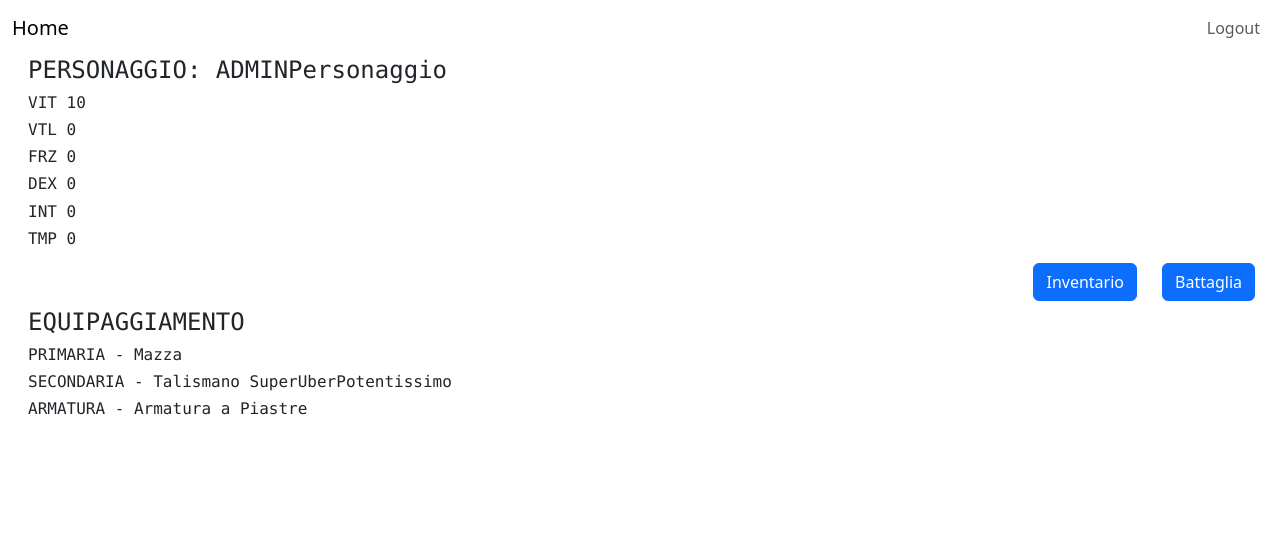
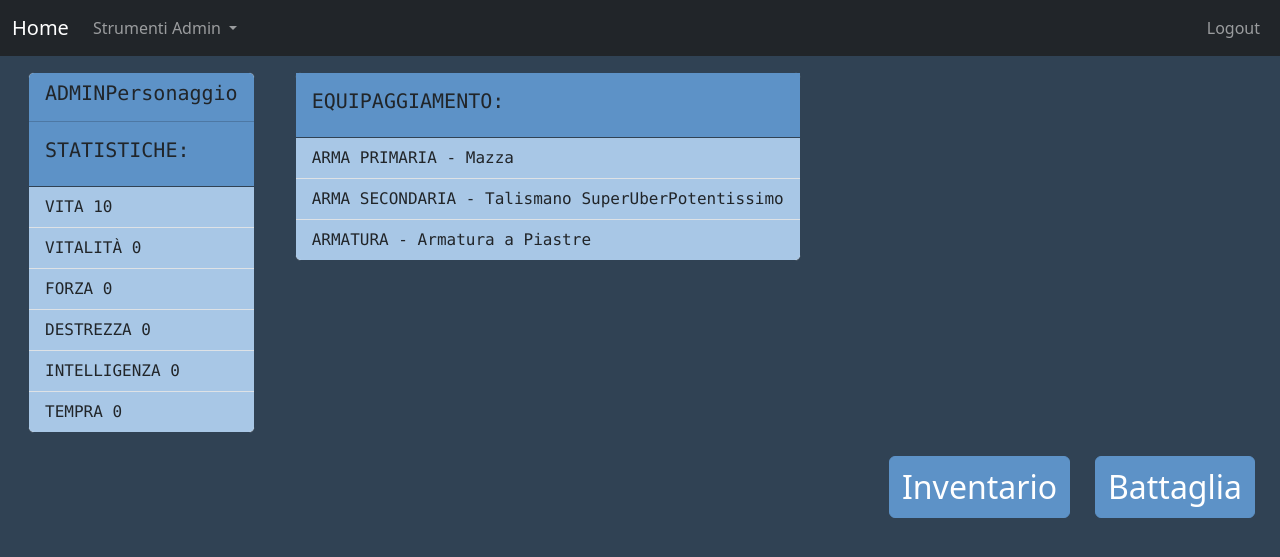
Before and after one commit to matteasu/ISW_DJANGO, a Django app: page /home/ in a window 1280 px wide. Shown: the top 557 px of the page. Run offline with Django 3.2, Linux system fonts and the light colour scheme; a user stored in the database is signed in; data comes from the database, SQL or seed files in the repository; both versions use the stored data as it was after the commit; some libraries are stand-ins or nearby versions.

Commit message:
Fix interfaccia e cambiamenti grafici schermata Home Scelta del drop in caso di vittoria e visualizzazione

```diff
--- a/progISW/account/templates/login.html
+++ b/progISW/account/templates/login.html
@@ -8,7 +8,7 @@
 <head>
     <meta charset="UTF-8">
     <meta name="viewport" content="width=device-width, initial-scale=1">
-    <title>Title</title>
+    <title>Login</title>
 </head>
 <body>
 
--- a/progISW/account/templates/register.html
+++ b/progISW/account/templates/register.html
@@ -8,7 +8,7 @@
 <head>
     <meta charset="UTF-8">
     <meta name="viewport" content="width=device-width, initial-scale=1">
-    <title>Title</title>
+    <title>Registrazione</title>
 </head>
 <body>
 
--- a/progISW/home/static/styles.css
+++ b/progISW/home/static/styles.css
@@ -1,6 +1,11 @@
 .navbar-collapse {
   justify-content: flex-end;
 }
+
+#drop {
+  justify-content: flex-start;
+}
+
 
 @media (max-width: 767.98px) {
   #inventario{
@@ -11,3 +16,29 @@
     background: #F8F9FA;
   }
 }
+
+#bottoniHome .btn-primary{
+  font-size: 2rem;
+  background-color: #5D92C7;
+  border-color:  #5D92C7;
+}
+
+
+.card{
+  border-color: #304254 ;
+}
+
+.card-body{
+  background-color: #5D92C7;
+}
+.card-header{
+   background-color: #5D92C7;
+}
+
+body {
+  background-color: #304254;
+}
+
+.list-group-item{
+  background-color: #A8C7E6;
+}
--- a/progISW/home/templates/index.html
+++ b/progISW/home/templates/index.html
@@ -7,21 +7,45 @@
 <html lang="en">
 <head>
 	<meta charset="UTF-8">
-    <title>Title</title>
+	<title>Avventure RPG</title>
 	{% load static %}
 	<link rel="stylesheet" href="{% static './styles.css'%}">
 </head>
 <body>
-<nav class="navbar navbar-expand navbar-light ">
+<nav class="navbar navbar-expand navbar-dark bg-dark mb-3 ">
 	<div class="container-fluid">
 		<a class="navbar-brand" href="#">Home</a>
 		<button class="navbar-toggler" type="button" data-bs-toggle="collapse" data-bs-target="#navbarSupportedContent"
 		        aria-controls="navbarSupportedContent" aria-expanded="false" aria-label="Toggle navigation">
 			<span class="navbar-toggler-icon"></span>
 		</button>
-        <div class="collapse navbar-collapse" id="navbarSupportedContent">
+		<div class="collapse navbar-collapse" id="drop">
 			<ul class="navbar-nav  mb-2 mb-lg-0">
 				<!-- Robe nostre -->
+				{% if request.user.is_admin%}
+				<li class="nav-item dropdown">
+					<a class="nav-link dropdown-toggle" href="#" id="navbarDropdownMenuLink" role="button"
+					   data-bs-toggle="dropdown" aria-expanded="false">
+						Strumenti Admin
+					</a>
+					<ul class="dropdown-menu " aria-labelledby="navbarDropdownMenuLink">
+						<li><a class="dropdown-item" href="http://127.0.0.1:8000/admin/struttureGioco/boss/">Aggiungi/Modifica
+							Boss</a>
+						</li>
+						<li><a class="dropdown-item" href="http://127.0.0.1:8000/admin/struttureGioco/equipaggiamento/">Aggiungi/Modifica
+							Equipaggiamento</a></li>
+
+					</ul>
+				</li>
+				{%endif%}
+
+
+			</ul>
+		</div>
+		<div class="collapse navbar-collapse">
+			<ul class="navbar-nav  mb-2 mb-lg-0">
+				<!-- Robe nostre -->
+
 				{% if request.user.is_authenticated %}
 
 				<li class="nav-item">
@@ -36,6 +60,7 @@
 					<a class="nav-link" href="{% url 'login' %}">Login</a>
 				</li>
 				{% endif %}
+
 			</ul>
 		</div>
 	</div>
@@ -43,21 +68,64 @@
 <div class="container-fluid">
 
 	<div class="row justify-content-start ">
-        <div class="col ms-3  ">
-            <h4 class="font-monospace">PERSONAGGIO: {{request.user.personaggio.nome }}</h4>
-            <h6 class="font-monospace">VIT {{vitaEffettiva}}</h6>
-            <h6 class="font-monospace">VTL {{request.user.personaggio.vitalita }}</h6>
-            <h6 class="font-monospace">FRZ {{request.user.personaggio.forza }}</h6>
-            <h6 class="font-monospace">DEX {{request.user.personaggio.destrezza }}</h6>
-            <h6 class="font-monospace">INT {{request.user.personaggio.intelligenza }}</h6>
-            <h6 class="font-monospace">TMP {{request.user.personaggio.tempra }}</h6>
+		<div class="col-auto ms-3  ">
+
+
+			<div class="card  mb-sm-3 ">
+
+				<div class="card-header">
+					<h5 class="card-title font-monospace">{{request.user.personaggio.nome }}</h5>
+				</div>
+				<div class="card-body">
+					<h5 class="font-monospace text-uppercase">Statistiche:</h5>
+				</div>
+				<ul class="list-group list-group-flush">
+
+					<li class="list-group-item font-monospace ">VITA {{vitaEffettiva}}</li>
+					<li class="list-group-item font-monospace ">VITALIT&Agrave; {{request.user.personaggio.vitalita }}
+					</li>
+					<li class="list-group-item font-monospace ">FORZA {{request.user.personaggio.forza }}</li>
+					<li class="list-group-item font-monospace ">DESTREZZA {{request.user.personaggio.destrezza }}</li>
+					<li class="list-group-item font-monospace ">INTELLIGENZA {{request.user.personaggio.intelligenza}}</li>
+					<li class="list-group-item font-monospace ">TEMPRA {{request.user.personaggio.tempra }}</li>
+				</ul>
+			</div>
+
+
+		</div>
+		<div class="col-auto ms-3">
+			<div class="card  ">
+
+				<div class="card-body">
+					<h5 class="font-monospace text-uppercase">Equipaggiamento:</h5>
+				</div>
+				<ul class="list-group list-group-flush">
+					{% if request.user.personaggio.armaPrimaria is not None %}
+					<li class="list-group-item font-monospace ">ARMA PRIMARIA - {{request.user.personaggio.armaPrimaria }}</li>
+					{% else %}
+					<li class="list-group-item font-monospace ">ARMA PRIMARIA - VUOTO</li>
+					{% endif %}
+
+					{% if request.user.personaggio.armaSecondaria is not None %}
+					<li class="list-group-item font-monospace ">ARMA SECONDARIA - {{request.user.personaggio.armaSecondaria }}</li>
+					{% else %}
+					<li class="list-group-item font-monospace ">ARMA SECONDARIA - VUOTO</li>
+					{% endif %}
+
+					{% if request.user.personaggio.armatura is not None %}
+					<li class="list-group-item font-monospace ">ARMATURA - {{request.user.personaggio.armatura }}</li>
+					{% else %}
+					<li class="list-group-item font-monospace ">ARMATURA - VUOTO</li>
+					{% endif %}
+				</ul>
+			</div>
 		</div>
 
 
 	</div>
 	<div class="row justify-content-end">
 		<div class="col-auto ms-5">
-            <div class="btn-group" role="group">
+			<div class="btn-group" role="group" id="bottoniHome">
 				<div class="btn btn-default ">
 					{% bootstrap_button "Inventario" size='large' button_type="link" href="../inventario/" %}
 				</div>
@@ -67,29 +135,9 @@
 			</div>
 		</div>
 	</div>
-    <div class="row g-0 justify-content-start">
-        <div class="col-auto ms-3 ">
-            <h4 class="font-monospace">EQUIPAGGIAMENTO</h4>
-            {% if request.user.personaggio.armaPrimaria is not None %}
-            <h6 class="font-monospace">PRIMARIA - {{request.user.personaggio.armaPrimaria }}</h6>
-            {% else %}
-            <h6 class="font-monospace">PRIMARIA - VUOTO</h6>
-            {% endif %}
 
-            {% if request.user.personaggio.armaSecondaria is not None %}
-            <h6 class="font-monospace">SECONDARIA - {{request.user.personaggio.armaSecondaria }}</h6>
-            {% else %}
-            <h6 class="font-monospace">SECONDARIA - VUOTO</h6>
-            {% endif %}
 
-            {% if request.user.personaggio.armatura is not None %}
-            <h6 class="font-monospace">ARMATURA - {{request.user.personaggio.armatura }}</h6>
-            {% else %}
-            <h6 class="font-monospace">ARMATURA - VUOTO</h6>
-            {% endif %}
-        </div>
 </div>
 
-</div>
 </body>
 </html>
--- a/progISW/home/views.py
+++ b/progISW/home/views.py
@@ -1,5 +1,5 @@
 from django.shortcuts import render, redirect
-
+import random
 # Create your views here.
 from struttureGioco.models import Equipaggiamento, Boss
 from struttureGioco.funzioni import aggiungiStatistiche, rimuoviStatistiche
@@ -93,7 +93,34 @@ def dettaglioBossView(request, nomeLuogo):
 	try:
 		boss = Boss.objects.get(luogo = nomeLuogo)
 		listaDrop = Equipaggiamento.objects.filter(boss = boss).order_by('nome')
+
+		if request.POST:
+			print("hehehehe")
+			flag = True
+			vittoria=True
+			drop = Equipaggiamento.objects.filter(boss = boss).order_by('nome').values_list('nome', flat = True)
+			indiceElemento = random.randint(0, len(drop) - 1)
+			print(indiceElemento)
+			elementoVinto = Equipaggiamento.objects.get(nome = drop[indiceElemento])
+			print(elementoVinto)
+
+			if not user.personaggio.zaino.filter(nome=drop[indiceElemento]):
+				user.personaggio.zaino.add(elementoVinto)
+				user.personaggio.save()
+				elementoGiaVinto = False
+			else:
+				elementoGiaVinto=True
+
+		else:
+			print("nonono")
+			elementoGiaVinto = None
+			flag = False
+			vittoria = None
+			elementoVinto = None
+
 	except Boss.DoesNotExist:
 		return redirect("luoghi")
 
-	return render(request, "dettaglioBoss.html", {'boss': boss, 'listaDrop': listaDrop})
+	return render(request, "dettaglioBoss.html",
+	              {'boss': boss, 'listaDrop': listaDrop, 'flag': flag, 'vittoria': vittoria,
+	               'elementoVinto': elementoVinto,'elementoGiaVinto':elementoGiaVinto})
```
Also changed, not shown: progISW/home/templates/dettaglioBoss.html (+59 -7 lines), progISW/home/templates/inventario.html (+42 -4 lines), progISW/home/templates/luoghi.html (+29 -5 lines), progISW/db.sqlite3. Lines whose indentation alone changed are shown as unchanged.
